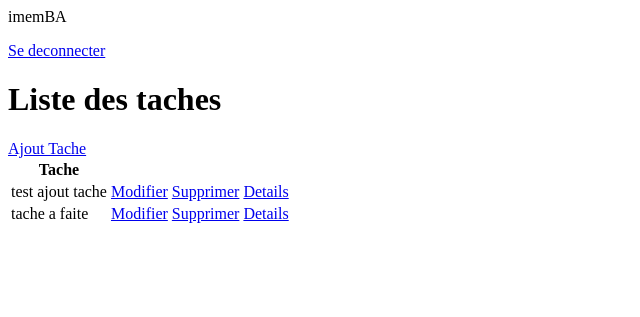
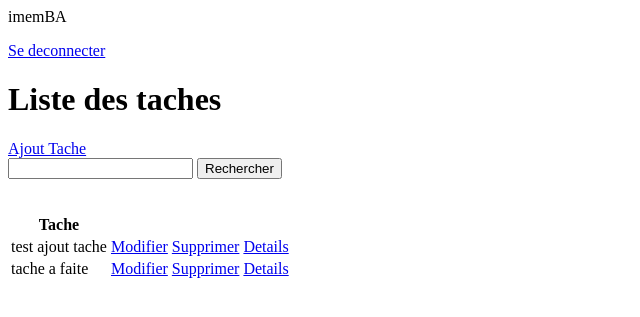
Before and after one commit to ImemBA1/projetveilleImem, a Django app: page / in a window 1280 px wide. Shown: the top 317 px of the page, without its empty margins (0-640 px from the left). Run offline with Django 3.2, Linux system fonts and the light colour scheme; a user stored in the database is signed in; data comes from the database, SQL or seed files in the repository.

Commit message:
debut recherche des taches

```diff
--- a/projet_veille/todolist/templates/todolist/tache_list.html
+++ b/projet_veille/todolist/templates/todolist/tache_list.html
@@ -9,6 +9,10 @@
 
 
 <a href="{% url 'cree-tache' %}">Ajout Tache</a>
+<form method='get'>
+    <input type="text" >
+    <input type="submit" value="Rechercher">
+</form>
 <br>
 <table>
     <tr>
```
